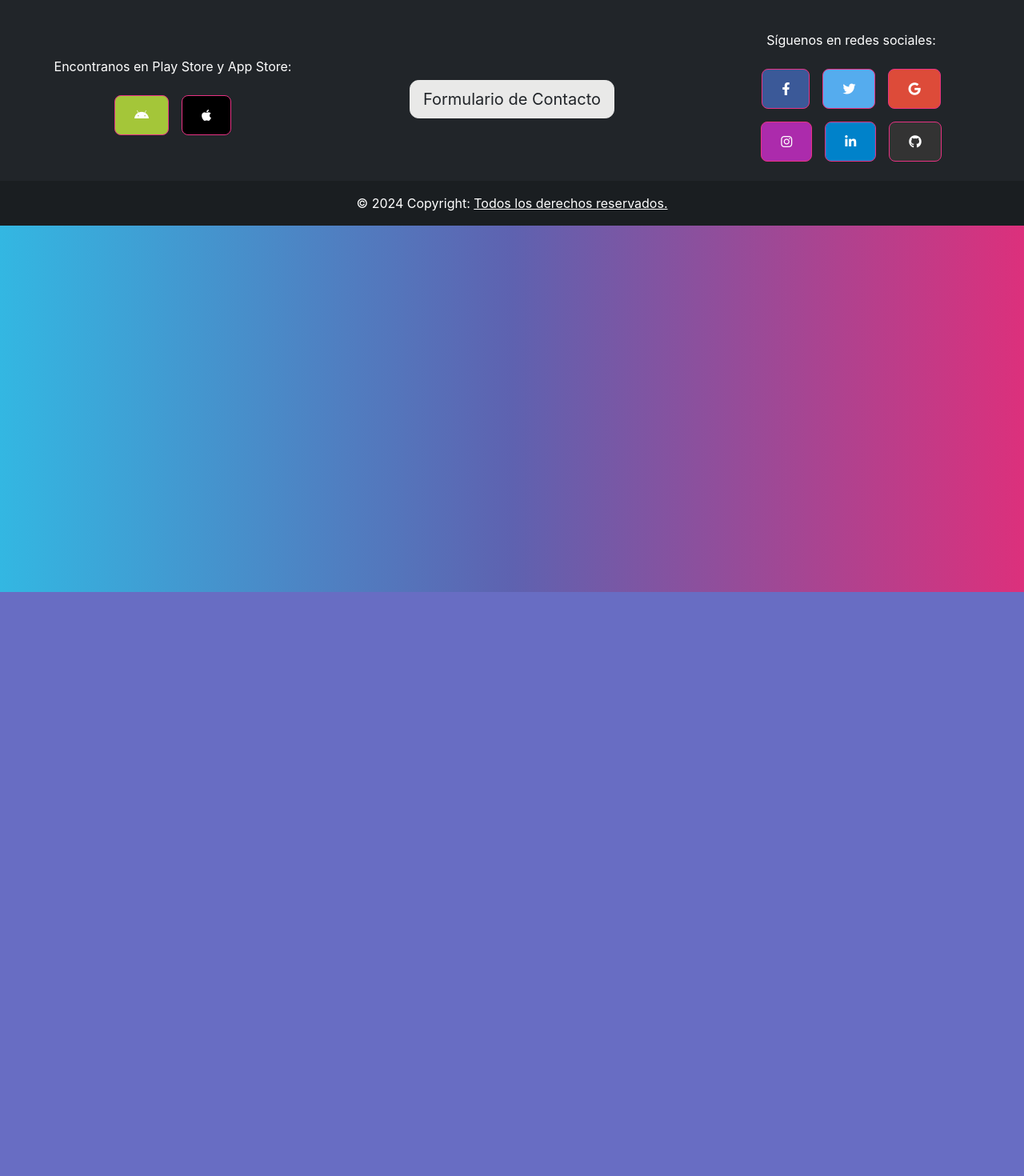
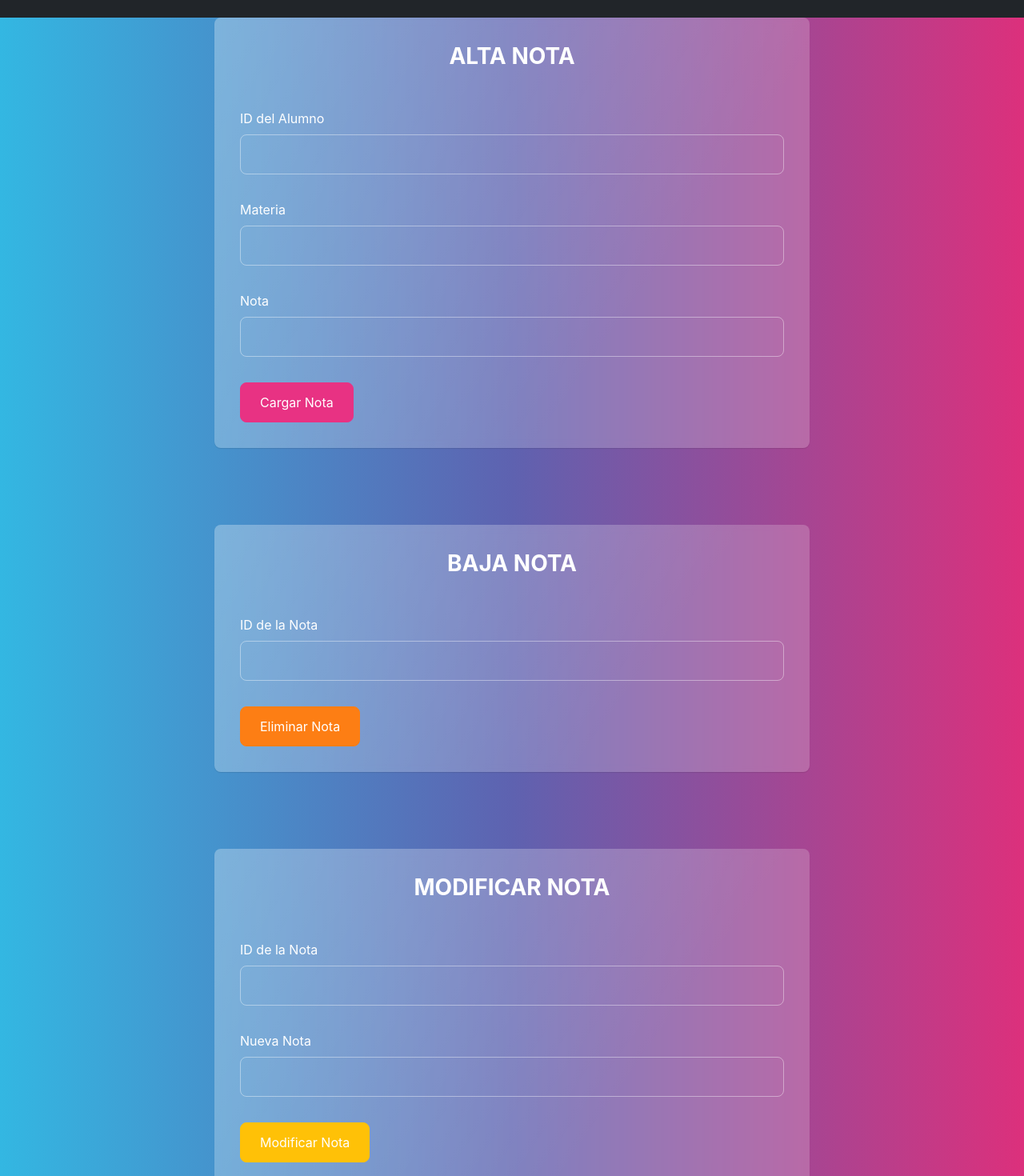
Before and after one commit to seezelop/React-nexoeducativo, a React (Create React App) app: page /ABMNota in a window 1280 px wide. Shown: the part 60-1530 px from the top of the page at 80% size. Before the commit the page ends 800 px from the top, so only its background shows below. Built offline with nearby package versions, Linux system fonts and the light colour scheme.

Commit message:
Agrego AltaNota

```diff
--- a/src/App.js
+++ b/src/App.js
@@ -39,6 +39,8 @@ import RealizarPago from './componentes/pages/RealizarPago';
 import EstablecerPrecioCuota from './componentes/pages/EstablecerPrecioCuota';
 import HistorialPagos from './componentes/pages/HistorialPagos';
 import ABMtarea from './componentes/ABM/ABMtarea';
+import ABNNota from './componentes/ABM/ABMNota';
+import ABMNota from './componentes/ABM/ABMNota';
 
 
 function App() {
@@ -114,6 +116,7 @@ function App() {
 
               {/* Rutas para Profesor  */}
               <Route path="/ABMtarea" element={<ABMtarea />} />
+              <Route path="/ABMNota" element={<ABMNota />} />
 
               {/* Ruta para realizar pagos  */}
               <Route path="/EstablecerPrecioCuota" element={<EstablecerPrecioCuota/>} />
--- /dev/null
+++ b/src/componentes/ABM/ABMNota.js
@@ -0,0 +1,40 @@
+import React from 'react';
+import AltaNota from './AltaNota';
+import BajaNota from './BajaNota';
+import ModificarNota from './ModificarNota';
+
+function ABMNota() {
+  return (
+    <section className="d-flex flex-column min-vh-100">
+      <div className="container d-flex flex-column justify-content-center align-items-center flex-grow-1">
+
+        {/* Sección Alta Nota */}
+        <section className="col-md-8 mb-5">
+          <div className="card shadow-sm p-3">
+            <h3 className="mb-4 text-center">ALTA NOTA</h3>
+            <AltaNota />
+          </div>
+        </section>
+
+        {/* Sección Baja Nota */}
+        <section className="col-md-8 mb-5">
+          <div className="card shadow-sm p-3">
+            <h3 className="mb-4 text-center">BAJA NOTA</h3>
+            <BajaNota />
+          </div>
+        </section>
+
+        {/* Sección Modificar Nota */}
+        <section className="col-md-8 mb-5">
+          <div className="card shadow-sm p-3">
+            <h3 className="mb-4 text-center">MODIFICAR NOTA</h3>
+            <ModificarNota />
+          </div>
+        </section>
+
+      </div>
+    </section>
+  );
+}
+
+export default ABMNota;
--- /dev/null
+++ b/src/componentes/ABM/AltaNota.js
@@ -0,0 +1,73 @@
+import React, { useState } from 'react';
+import axios from 'axios';
+
+function AltaNota() {
+  const [nota, setNota] = useState('');
+  const [alumnoId, setAlumnoId] = useState('');
+  const [materia, setMateria] = useState('');
+  const [mensaje, setMensaje] = useState('');
+
+  const manejarEnvio = async (e) => {
+    e.preventDefault();
+
+    try {
+      await axios.post('http://localhost:8080/api/notas/alta', {
+        nota,
+        alumnoId,
+        materia
+      });
+
+      setMensaje('Nota cargada exitosamente.');
+      setNota('');
+      setAlumnoId('');
+      setMateria('');
+    } catch (error) {
+      setMensaje('Error al cargar la nota.');
+    }
+  };
+
+  return (
+    <form onSubmit={manejarEnvio}>
+      <div className="mb-3">
+        <label className="form-label">ID del Alumno</label>
+        <input
+          type="text"
+          className="form-control"
+          value={alumnoId}
+          onChange={(e) => setAlumnoId(e.target.value)}
+          required
+        />
+      </div>
+
+      <div className="mb-3">
+        <label className="form-label">Materia</label>
+        <input
+          type="text"
+          className="form-control"
+          value={materia}
+          onChange={(e) => setMateria(e.target.value)}
+          required
+        />
+      </div>
+
+      <div className="mb-3">
+        <label className="form-label">Nota</label>
+        <input
+          type="number"
+          className="form-control"
+          value={nota}
+          onChange={(e) => setNota(e.target.value)}
+          required
+          min="1"
+          max="10"
+        />
+      </div>
+
+      <button type="submit" className="btn btn-primary">Cargar Nota</button>
+
+      {mensaje && <div className="alert alert-info mt-3">{mensaje}</div>}
+    </form>
+  );
+}
+
+export default AltaNota;
--- /dev/null
+++ b/src/componentes/ABM/BajaNota.js
@@ -0,0 +1,40 @@
+import React, { useState } from 'react';
+import axios from 'axios';
+
+function BajaNota() {
+  const [notaId, setNotaId] = useState('');
+  const [mensaje, setMensaje] = useState('');
+
+  const manejarBaja = async (e) => {
+    e.preventDefault();
+
+    try {
+      await axios.delete(`http://localhost:8080/api/notas/baja/${notaId}`);
+      setMensaje('Nota eliminada correctamente.');
+      setNotaId('');
+    } catch (error) {
+      setMensaje('Error al eliminar la nota.');
+    }
+  };
+
+  return (
+    <form onSubmit={manejarBaja}>
+      <div className="mb-3">
+        <label className="form-label">ID de la Nota</label>
+        <input
+          type="text"
+          className="form-control"
+          value={notaId}
+          onChange={(e) => setNotaId(e.target.value)}
+          required
+        />
+      </div>
+
+      <button type="submit" className="btn btn-danger">Eliminar Nota</button>
+
+      {mensaje && <div className="alert alert-info mt-3">{mensaje}</div>}
+    </form>
+  );
+}
+
+export default BajaNota;
--- /dev/null
+++ b/src/componentes/ABM/ModificarNota.js
@@ -0,0 +1,58 @@
+import React, { useState } from 'react';
+import axios from 'axios';
+
+function ModificarNota() {
+  const [notaId, setNotaId] = useState('');
+  const [nuevaNota, setNuevaNota] = useState('');
+  const [mensaje, setMensaje] = useState('');
+
+  const manejarModificacion = async (e) => {
+    e.preventDefault();
+
+    try {
+      await axios.put(`http://localhost:8080/api/notas/modificar/${notaId}`, {
+        nuevaNota
+      });
+
+      setMensaje('Nota modificada correctamente.');
+      setNotaId('');
+      setNuevaNota('');
+    } catch (error) {
+      setMensaje('Error al modificar la nota.');
+    }
+  };
+
+  return (
+    <form onSubmit={manejarModificacion}>
+      <div className="mb-3">
+        <label className="form-label">ID de la Nota</label>
+        <input
+          type="text"
+          className="form-control"
+          value={notaId}
+          onChange={(e) => setNotaId(e.target.value)}
+          required
+        />
+      </div>
+
+      <div className="mb-3">
+        <label className="form-label">Nueva Nota</label>
+        <input
+          type="number"
+          className="form-control"
+          value={nuevaNota}
+          onChange={(e) => setNuevaNota(e.target.value)}
+          required
+          min="1"
+          max="10"
+        />
+      </div>
+
+      <button type="submit" className="btn btn-warning">Modificar Nota</button>
+
+      {mensaje && <div className="alert alert-info mt-3">{mensaje}</div>}
+    </form>
+  );
+}
+
+export default ModificarNota;
```
